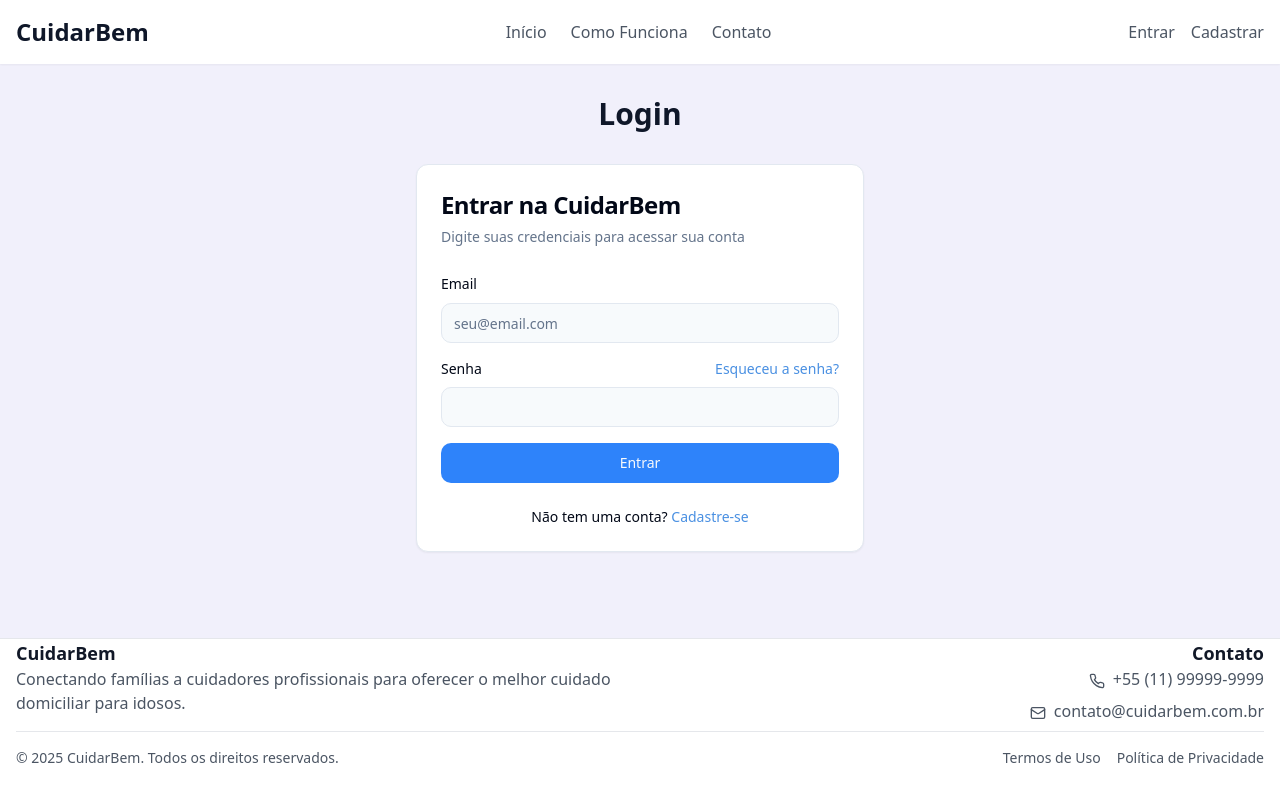
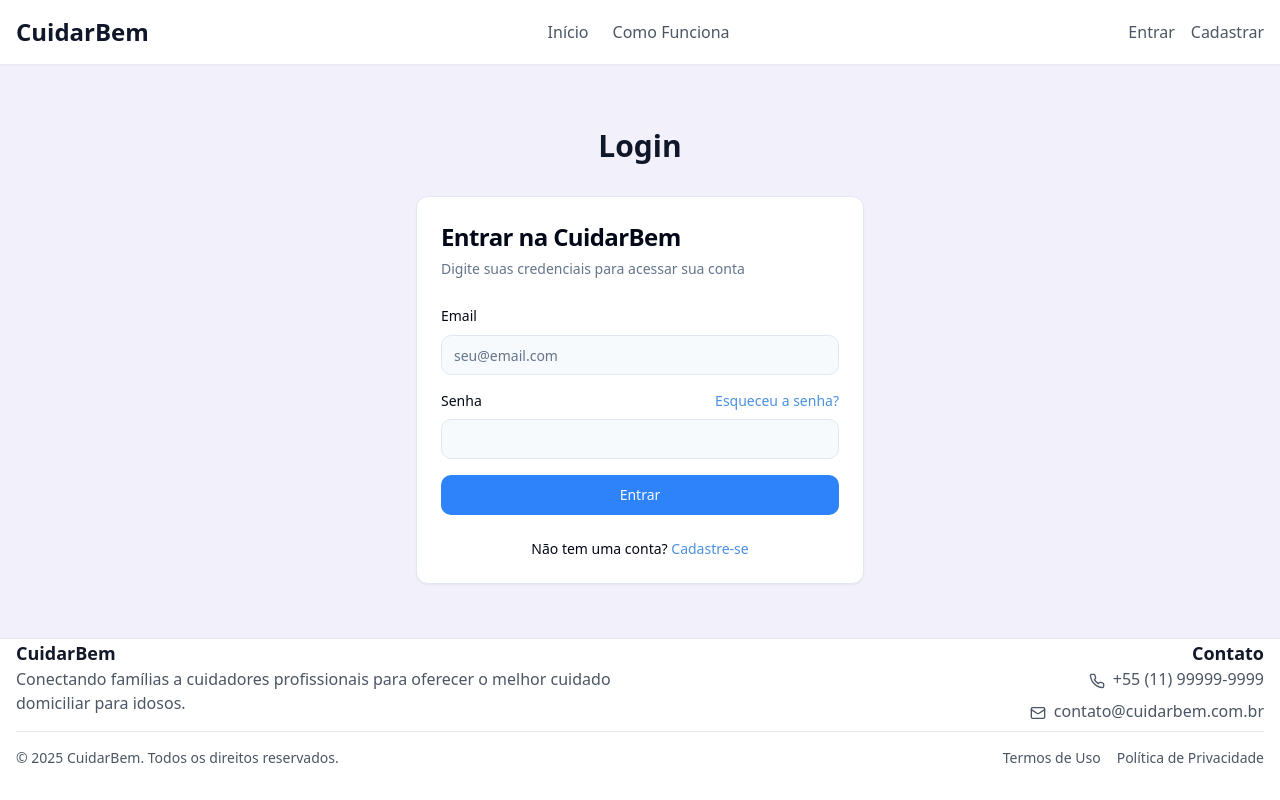
Before and after one commit to kewlzin/projeto2_cuidador_de_idoso, a React (Vite) app in the folder frontend/: page /login in a window 1280 px wide. Built offline with nearby package versions, Linux system fonts and the light colour scheme.

Commit message:
*[rm] btn-contato header

```diff
--- a/frontend/src/components/ui/header.tsx
+++ b/frontend/src/components/ui/header.tsx
@@ -36,9 +36,6 @@ export function Header() {
       >
         Como Funciona
       </a>
-      <Link to="/contato" className="text-gray-600 hover:text-brand-primary">
-        Contato
-      </Link>
     </>
   ) : null;
 
--- a/frontend/src/pages/Login.tsx
+++ b/frontend/src/pages/Login.tsx
@@ -46,7 +46,7 @@ const Login = () => {
   return (
     <div className="min-h-screen flex flex-col">
       <Header />
-      <main className="flex-grow pt-24 bg-brand-gray">
+      <main className="flex-grow pt-32 bg-brand-gray">
         <div className="container mx-auto px-4">
           <div className="max-w-md mx-auto">
             <h1 className="text-3xl font-bold text-center mb-8">Login</h1>
--- a/frontend/src/pages/Register.tsx
+++ b/frontend/src/pages/Register.tsx
@@ -6,7 +6,7 @@ const Register = () => {
   return (
     <div className="h-screen flex flex-col relative">
       <Header />
-      <main className="flex-1 overflow-y-auto pt-[72px] mb-[12rem] relative z-0">
+      <main className="flex-1 overflow-y-auto pt-[72px] mb-[10rem] relative z-0">
         <div className="container mx-auto px-4">
           <RegisterForm />
         </div>
```
